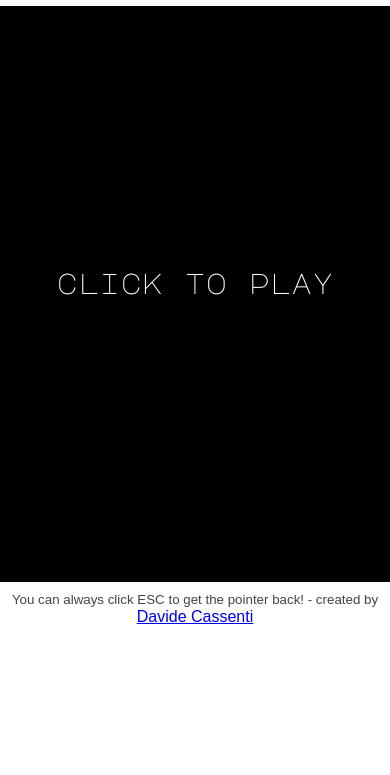
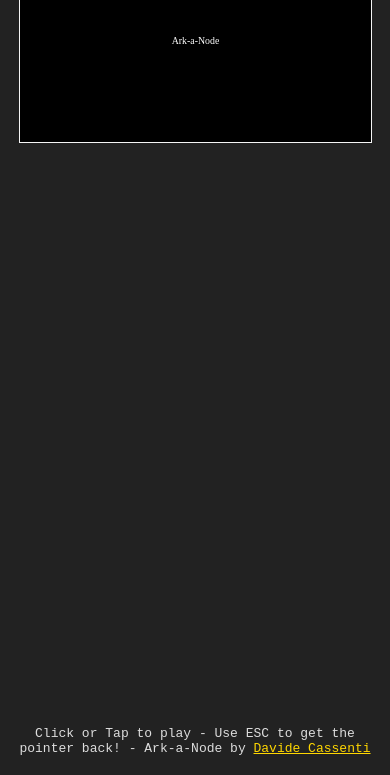
Before and after one commit to davidecassenti/ark-a-node, a website built with webpack: page app/index.html in a window 390 px wide. Shown: the part 69-844 px from the top of the page. Built offline with nearby package versions, Linux system fonts and the light colour scheme.

Commit message:
Auto-size, mobile support

```diff
--- a/app/index.html
+++ b/app/index.html
@@ -5,31 +5,47 @@
 	<link href="https://fonts.googleapis.com/css2?family=Major+Mono+Display&display=fallback" rel="stylesheet">
 	<style>
 		html, body {
+			background-color: #222;
 			margin: 0;
-			padding: 0;
+			padding: 0.5em;
 			overflow: hidden;
-			font-family: sans-serif;
+			font-family: monospace;
 		}
 
 		#root {
+			box-sizing: border-box;
 			display: flex;
 			flex-direction: column;
 			align-items: center;
 			justify-content: center;
+			position: fixed;
+			top: 1em;
+			left: 0.5em;
+			height: calc(100% - 2em);
+			width: calc(100% - 1em);
 		}
 
-		h1 {
-			font-family: 'Major Mono Display', monospace;
-			text-align: center;
+		#game {
+			display: flex;
+			flex-grow: 1;
+			align-items: flex-start;
+			width: calc(100% - 2em);
+			justify-content: center;
+		}
+
+		canvas {
+			border: 1px solid whitesmoke;
 		}
 
 		footer {
+			color: #ddd;
+			font-size: 1em;
 			padding: 0.5em;
 			text-align: center;
 		}
 
-		small {
-			color: #444;
+		a {
+			color: gold;
 		}
 
 		.tooltip {
@@ -42,20 +58,32 @@
 			background-color: gold;
 			border-radius: 3px;
 			box-shadow: 0 4px 4px -2px rgba(0, 0, 0, 0.5);
-			padding: 0.5em;
-			position: absolute;
-			top: 100%;
-			left: 0;
+			color: black;
+			cursor: help;
 			font-family: sans-serif;
 			font-size: 14px;
 			font-weight: 300;
+			left: 0;
 			min-width: 250%;
+			padding: 0.5em;
+			position: absolute;
+			text-align: left;
+			top: 0;
+			transform: translateY(-100%);
 		}
 	</style>
 </head>
 <body>
-	<h1>Ark-a-<span class="tooltip" data-tooltip="Nope, this doesn't actually use any Node.js, but the name sounds cool!">Node</span></h1>
-	<div id="root"></div>
-	<footer><small>You can always click ESC to get the pointer back! - created by</small> <a href="https://davide.cassenti.it">Davide Cassenti</a></footer>
+	<div id="root">
+		<section id="game"></section>
+		<footer>
+			Click or Tap to play - Use ESC to get the pointer back! -
+			<span
+				class="tooltip"
+				data-tooltip="Nope, this doesn't actually use any Node.js, but the name sounds cool!"
+			>Ark-a-Node</span>
+			by <a href="https://davide.cassenti.it">Davide Cassenti</a>
+		</footer>
+	</div>
 </body>
 </html>
--- a/index.js
+++ b/index.js
@@ -1,6 +1,3 @@
 const arkanoid = require('./src/ark-a-node')
 
-arkanoid.start('#root', {
-  screenWidth: 1024,
-  screenHeight: 576
-})
+arkanoid.start('#game')
--- a/src/ark-a-node.js
+++ b/src/ark-a-node.js
@@ -1,18 +1,24 @@
+/* global screen */
 const { initAudio } = require('./helpers/sounds')
 const { initCanvas, writeText } = require('./helpers/drawing')
 const { generateWall, play } = require('./helpers/game')
 
-function start (selector, {
-  screenWidth = 640,
-  screenHeight = 480,
-  wallWidth = 7,
-  wallHeight = 6
-}) {
-  const options = {
+const getOptions = (selector) => {
+  const game = document.querySelector(selector)
+
+  let screenWidth = game.clientWidth
+  let screenHeight = screenWidth * 9 / 16
+
+  if (screenHeight > game.clientHeight) {
+    screenHeight = game.clientHeight
+    screenWidth = screenHeight * 16 / 9
+  }
+
+  return {
     screenWidth,
     screenHeight,
-    wallWidth,
-    wallHeight,
+    wallWidth: 7,
+    wallHeight: 6,
 
     fontSize: 24 * screenHeight / 480,
     speed: Math.ceil(10 * 480 / screenHeight),
@@ -31,8 +37,12 @@ function start (selector, {
       'whitesmoke'
     ]
   }
+}
 
-  const canvas = initCanvas(selector, screenWidth, screenHeight)
+function start (selector) {
+  const options = getOptions(selector)
+
+  const canvas = initCanvas(selector, options.screenWidth, options.screenHeight)
   const ctx = canvas.getContext('2d')
 
   const status = {
@@ -62,27 +72,52 @@ function start (selector, {
     }
 
     canvas.requestPointerLock()
-    const wall = generateWall(wallWidth, wallHeight)
+    const wall = generateWall(options.wallWidth, options.wallHeight)
 
     play(
       ctx,
       wall,
-      screenWidth / 2,
-      [screenWidth / 2, screenHeight - options.padHeight - options.ballSize],
+      options.screenWidth / 2,
+      [options.screenWidth / 2, options.screenHeight - options.padHeight - options.ballSize],
       [0, 0],
       status,
       options
     )
   }
 
-  canvas.addEventListener('mousemove', e => {
+  const onMouseMove = e => {
     status.mouseX = e.movementX
-  })
+  }
 
+  const onOrientationChange = () => {
+    status.status = 'closed'
+    setTimeout(() => {
+      canvas.removeEventListener('mousemove', onMouseMove)
+      window.removeEventListener('orientationchange', onOrientationChange)
+      window.removeEventListener('devicemotion', onDeviceMotion)
+      canvas.removeEventListener('click', beginGame)
+      document.querySelector(selector).innerText = ''
+      start(selector, {})
+    }, 250)
+  }
+
+  const onDeviceMotion = e => {
+    status.mouseX = 2.5 * (
+      screen.orientation.angle === 0 ? -e.accelerationIncludingGravity.x :
+      screen.orientation.angle === 90 ? e.accelerationIncludingGravity.y :
+      screen.orientation.angle === 180 ? e.accelerationIncludingGravity.x :
+      screen.orientation.angle === 270 ? -e.accelerationIncludingGravity.y :
+      /* else */ 0
+    )
+  }
+
+  canvas.addEventListener('mousemove', onMouseMove)
+  window.addEventListener('orientationchange', onOrientationChange)
+  window.addEventListener('devicemotion', onDeviceMotion)
   canvas.addEventListener('click', beginGame)
 
   document.fonts.ready.then((font) => {
-    writeText(ctx, 'click to play', options)
+    writeText(ctx, 'Ark-a-Node', options)
   })
 }
 
```
